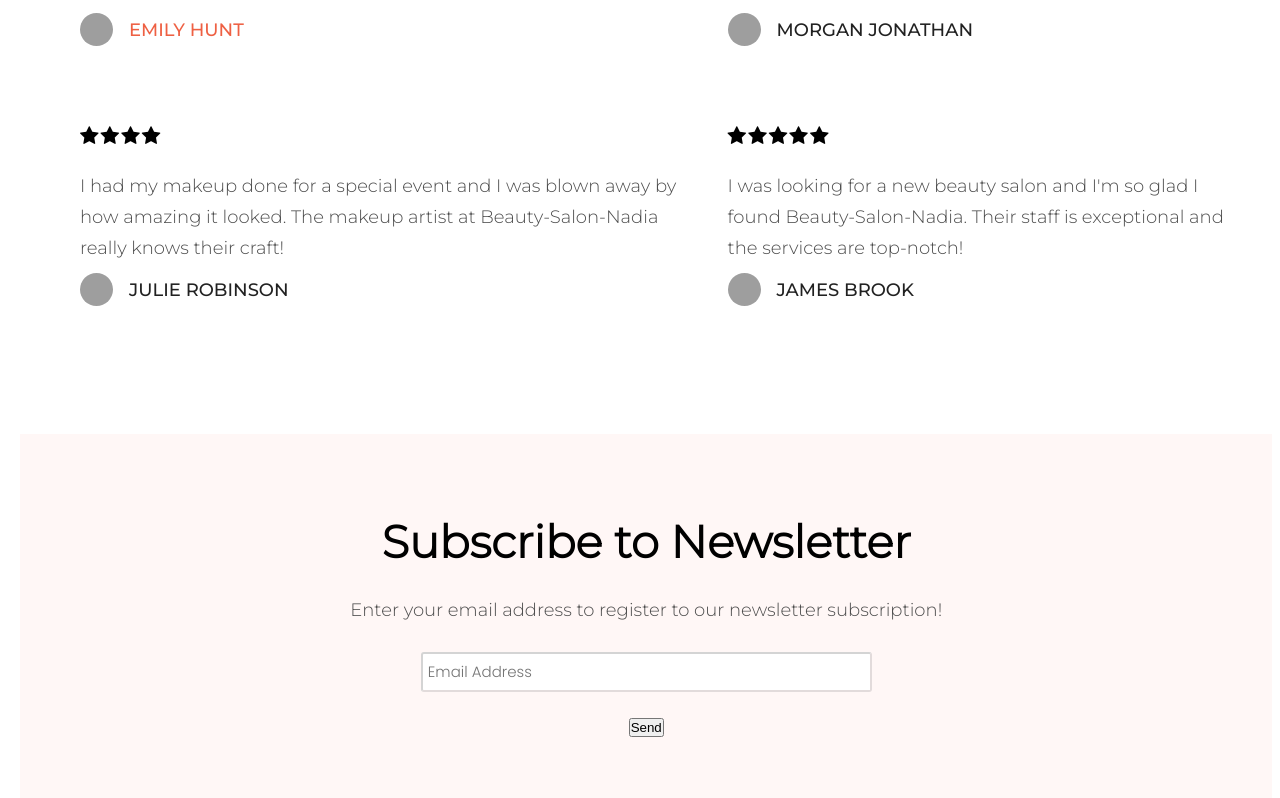
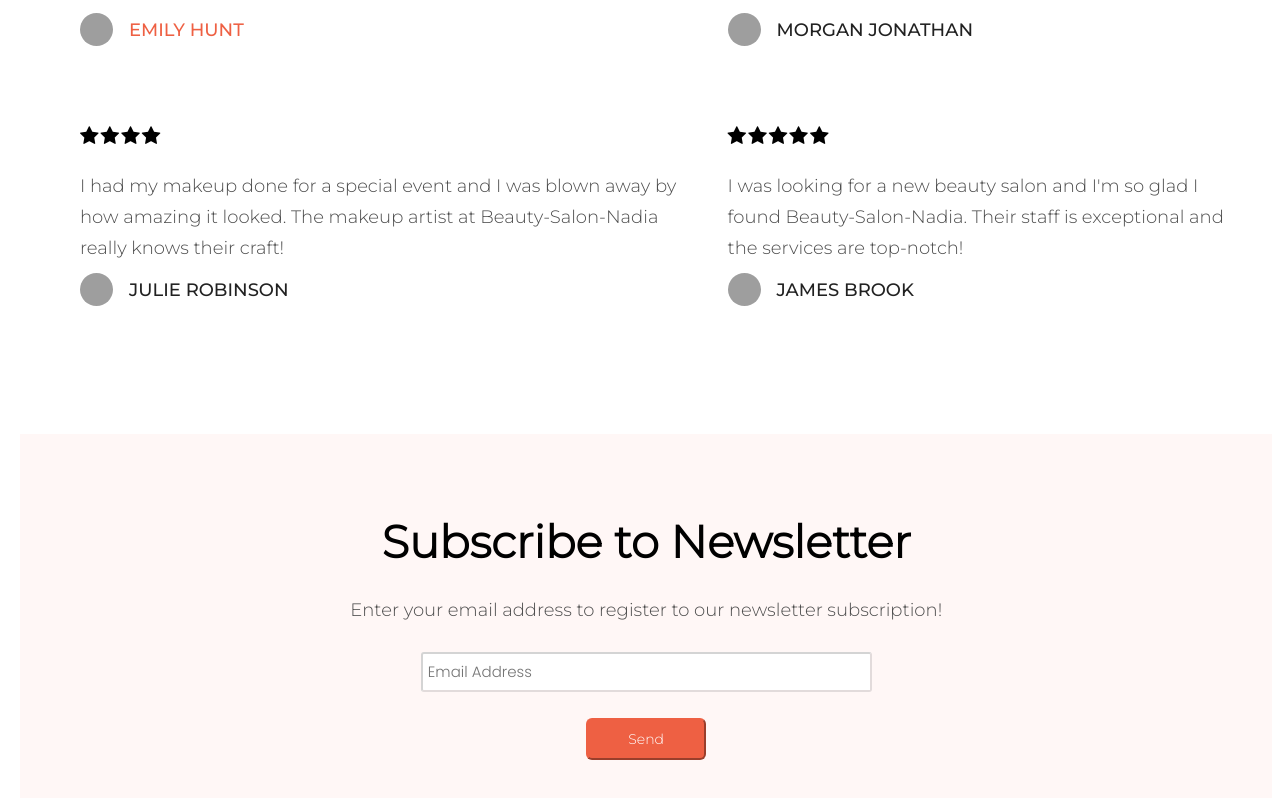
Before and after one commit to nadiahosisy/Beauty-Salon, a React (Vite) app: page /Services in a window 1280 px wide. Shown: the part 1391-2189 px from the top of the page. Built offline with nearby package versions, Linux system fonts and the light colour scheme; grey boxes are pictures that could not be loaded.

Commit message:
added style to button inside Subscribe component

```diff
--- a/src/components/services-components/Subscribe.jsx
+++ b/src/components/services-components/Subscribe.jsx
@@ -19,8 +19,10 @@ const Subscribe = () => {
             placeholder="Email Address"
           />
         </div>
-        <div className="button-subscribe-div">
-          <button className="send-btn">Send</button>
+        <div>
+          <button className="send-btn">
+            <span>Send</span>
+          </button>
         </div>
       </div>
     </div>
--- a/src/style/subscribe-services-page.css
+++ b/src/style/subscribe-services-page.css
@@ -91,3 +91,15 @@
     width: 100%;
   }
 }
+.send-btn {
+  font-size: 14px;
+  font-weight: 500;
+  border-radius: 6px 6px 6px 6px;
+  padding: 10px 40px 10px 40px;
+  font-size: 14px;
+  font-weight: 500;
+  font-family: Monserat-ligth, sans-serif;
+  background-color: #ee6043;
+  border-color: #ee6043;
+  color: #ffffff;
+}
```
